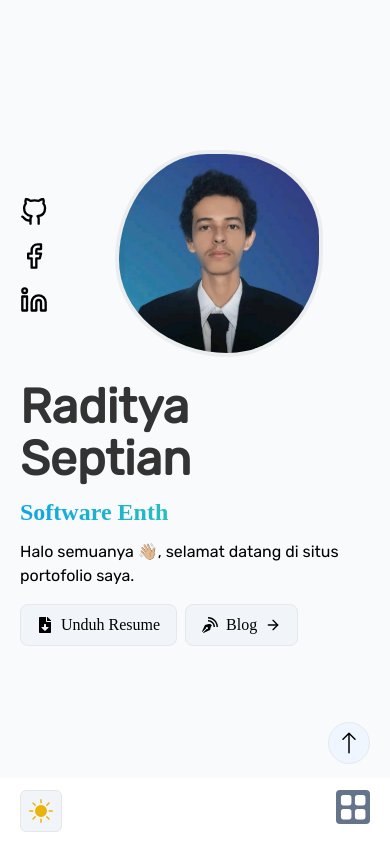
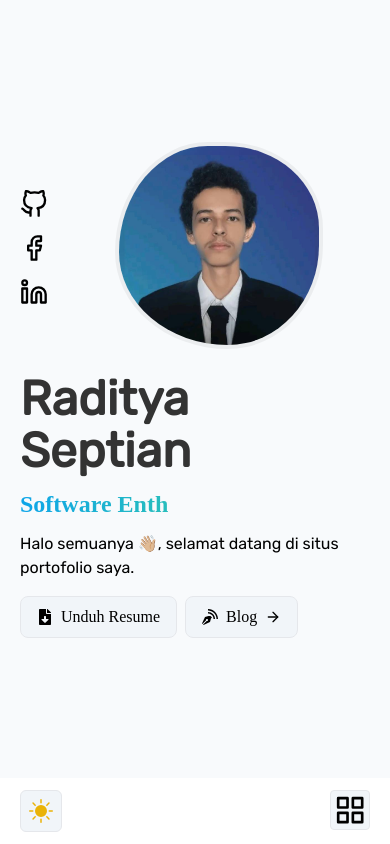
Before and after one commit to radityaseptian/portofolio.v2, a React (Vite) app: page / in a window 390 px wide. Shown: the top 844 px of the page. Built offline with nearby package versions, Linux system fonts and the light colour scheme; a web font is replaced by a local one.

Commit message:
update slider skill & navbar mobile

```diff
--- a/src/components/MobileNavModal.jsx
+++ b/src/components/MobileNavModal.jsx
@@ -1,6 +1,6 @@
 export default function MobileNavModal({ item = [] }) {
   return (
-    <div className='md:hidden fixed bg-white bottom-14 pb-10 pt-4 left-0 right-0 rounded-t-xl shadow-navModal'>
+    <div className='md:hidden fixed bg-white dark:bg-[#1d1d1d] bottom-14 pb-10 pt-4 left-0 right-0 rounded-t-xl shadow-navModal'>
       <ul className='grid grid-cols-3 gap-8 px-5'>
         {item.map(({ name, icon: Icon }) => {
           return (
--- a/src/layouts/Header.jsx
+++ b/src/layouts/Header.jsx
@@ -15,7 +15,7 @@ export default function Header() {
     >
       <Navbar />
       <Container>
-        <div className='relative mb-14 mt-4 md:m-0'>
+        <div className='relative mb-14 mt-0 md:m-0'>
           <div className='absolute flex flex-col gap-4 md:gap-6 top-12 sm:top-16'>
             <a
               href='http://github.com/radityaseptian'
--- a/src/layouts/Navbar.jsx
+++ b/src/layouts/Navbar.jsx
@@ -9,14 +9,10 @@ import {
   AiOutlineFundProjectionScreen,
 } from 'react-icons/ai'
 import { SiJavascript } from 'react-icons/si'
-import {
-  BsFillSunFill,
-  BsFillMoonStarsFill,
-  BsFillGridFill,
-  BsArrowUp,
-} from 'react-icons/bs'
-import { GrSend } from 'react-icons/gr'
+import { BsFillSunFill, BsFillMoonStarsFill } from 'react-icons/bs'
+import { MdOutlineContacts } from 'react-icons/md'
 import { FaGraduationCap } from 'react-icons/fa'
+import { FiGrid } from 'react-icons/fi'
 
 const navList = [
   {
@@ -41,7 +37,7 @@ const navList = [
   },
   {
     name: 'Kontak',
-    icon: GrSend,
+    icon: MdOutlineContacts,
   },
 ]
 
@@ -72,10 +68,6 @@ export default function Navbar() {
     return () => window.removeEventListener('scroll', scrollHandle)
   }, [])
 
-  const backToTop = () => {
-    html.scrollTo({ top: 0, behavior: 'smooth' })
-  }
-
   return (
     <>
       <nav>
@@ -90,26 +82,22 @@ export default function Navbar() {
                   return <NavItem key={name} name={name} />
                 })}
               </ul>
-              <BsFillGridFill
+              <FiGrid
                 onClick={() => setShowModal(!showModal)}
-                className='md:hidden cursor-pointer bg-slate-500 text-white w-7 h-7 box-content p-[.20rem] rounded'
+                className='md:hidden cursor-pointer bg-slate-100 border dark:border-zinc-600 dark:bg-zinc-950 w-8 h-8 box-content p-[.20rem] rounded'
               />
               {showModal && <MobileNavModal item={navList} />}
-              <div onClick={() => setTheme(!theme)} className='cursor-pointer'>
+              <button onClick={() => setTheme(!theme)}>
                 {!theme ? (
                   <BsFillSunFill className='w-6 h-6 p-2 box-content bg-slate-100 border rounded-md text-yellow-500' />
                 ) : (
                   <BsFillMoonStarsFill className='w-6 h-6 p-2 box-content bg-zinc-950 rounded-md border border-zinc-600 text-stone-200' />
                 )}
-              </div>
+              </button>
             </div>
           </Container>
         </div>
       </nav>
-      <BsArrowUp
-        onClick={backToTop}
-        className='fixed w-6 h-6 rounded-full cursor-pointer bottom-20 right-5 z-50 md:bottom-10 md:right-10 bg-blue-50 hover:bg-blue-200 dark:bg-zinc-700 dark:hover:bg-zinc-800 dark:border-zinc-500 border box-content p-2 md:p-3'
-      />
     </>
   )
 }
--- a/src/sections/SkillSection.jsx
+++ b/src/sections/SkillSection.jsx
@@ -97,8 +97,9 @@ export default function SkillSection() {
       <HeaderSection
         title='Kemampuan'
         description='Semua kemampuan saya sejauh ini'
-      />
-      <ul className='flex text-center'>
+      />{' '}
+      <div className='overflow-hidden overflow-x-scroll'>
+        <ul className='flex text-center w-[38rem] sm:w-auto'>
           {tab.map((item, i) => {
             return (
               <li
@@ -114,6 +115,7 @@ export default function SkillSection() {
             )
           })}
         </ul>
+      </div>
       {count == 1 && <Skill list={language} />}
       {count == 2 && <Skill list={framework} />}
       {count == 3 && <Skill list={databases} />}
```
Lines whose indentation alone changed are shown as unchanged.
